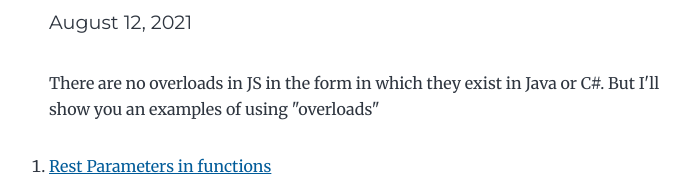
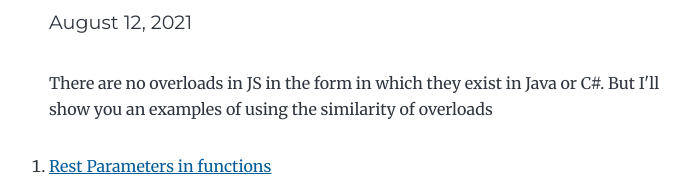
Before and after one commit to ErmolaevID/blog, a Gatsby site: page /Overload/ in a window 1280 px wide. Shown: the part 170-346 px from the top of the page, without its empty margins (275-965 px from the left). Built offline with nearby package versions, Linux system fonts and the light colour scheme; Gatsby itself is replaced by a stand-in of ours; some packages are replaced by stand-ins of ours.

Commit message:
update article about overload

```diff
--- a/content/blog/Overload/index.md
+++ b/content/blog/Overload/index.md
@@ -4,7 +4,7 @@ date: "2021-08-12T10:00:05.620Z"
 description: Does it exist?
 ---
 There are no overloads in JS in the form in which they exist in Java or C#.
-But I'll show you an examples of using "overloads"
+But I'll show you an examples of using the similarity of overloads
 
 1. [Rest Parameters in functions](#rpf)
 2. [Rest Parameters in constructors](#rpc)
```
